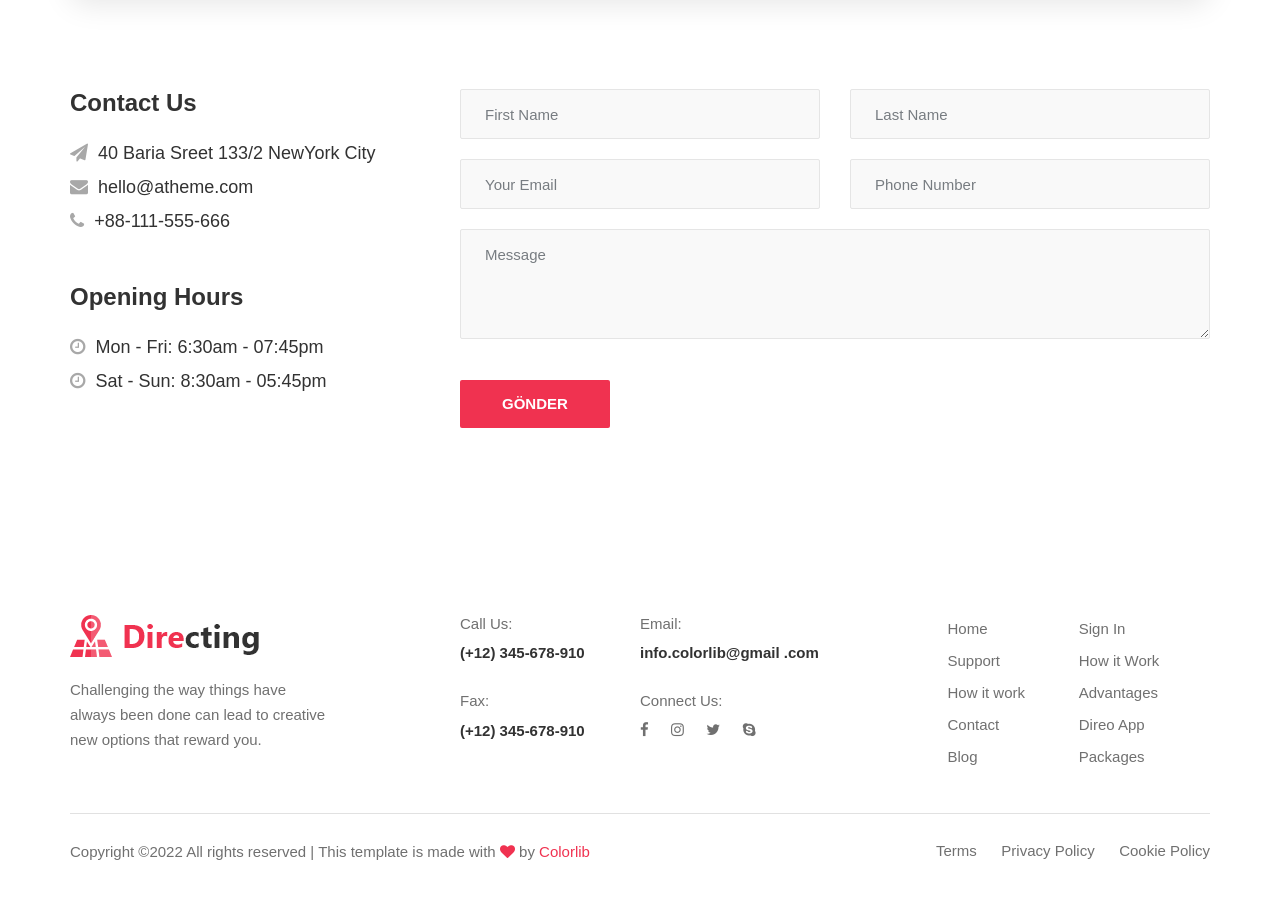
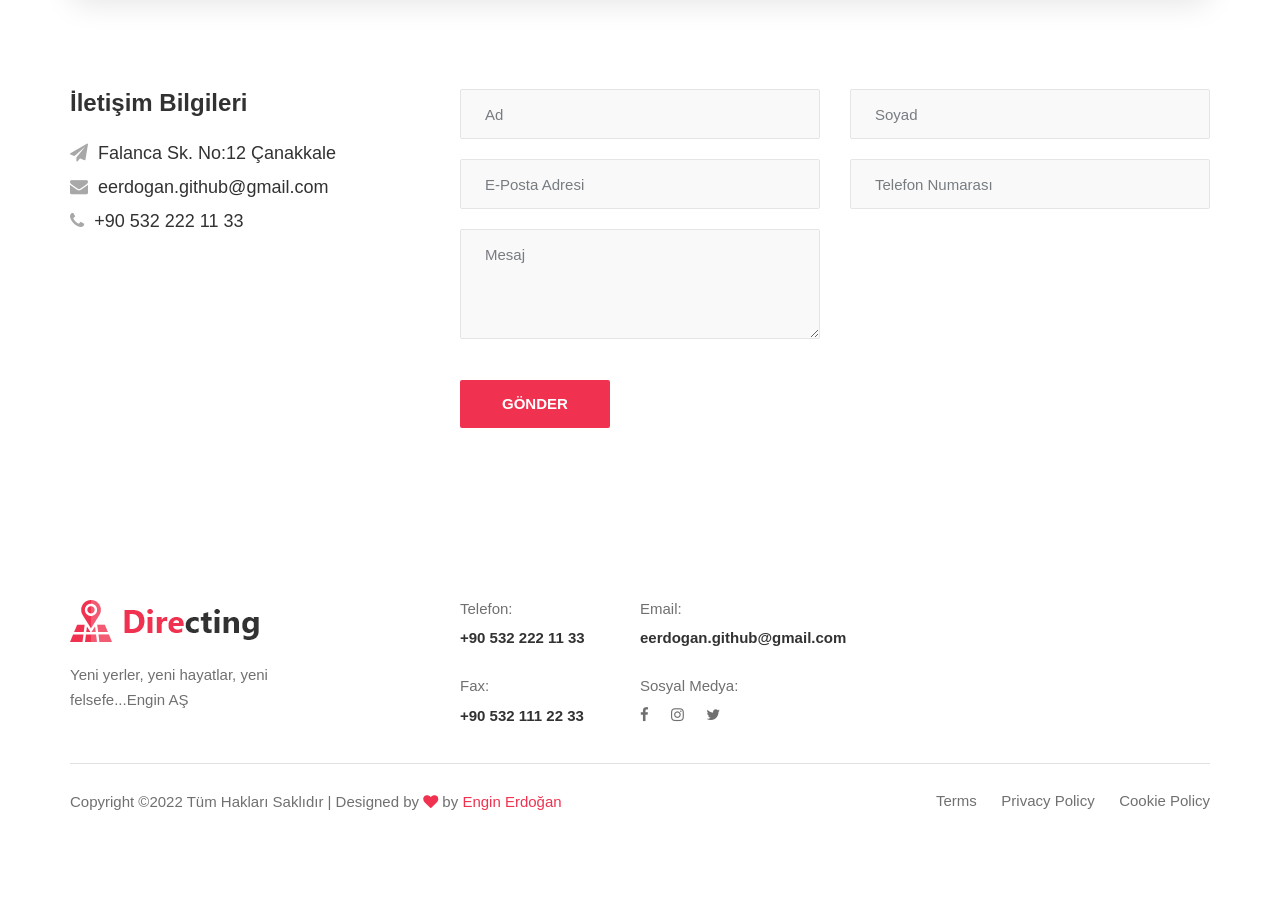
Before and after one commit to eerdogangit/Django-Turistik-Mekan, a Django app: page /iletisim/ in a window 1280 px wide. Shown: the part 1053-1952 px from the top of the page. After the commit the page ends 1863 px from the top, so only its background shows below. Run offline with Django 3.2, Linux system fonts and the light colour scheme; data comes from the database, SQL or seed files in the repository; both versions use the stored data as it was after the commit; some libraries are stand-ins or nearby versions.

Commit message:
13-contactform

```diff
--- a/home/models.py
+++ b/home/models.py
@@ -35,3 +35,33 @@ class Setting(models.Model):
 
     def __str__(self):
         return self.title
+class ContactFormMessage(models.Model):
+    STATUS = (
+        ('New', 'New'),
+        ('Read', 'Read'),
+        ('Closed', 'Closed'),
+    )
+    firstname = models.CharField(blank=True, max_length=255)
+    lastname = models.CharField(blank=True, max_length=255)
+    email = models.CharField(blank=True, max_length=255)
+    phone = models.CharField(blank=True, max_length=255)
+    message = models.CharField(blank=True, max_length=255)
+    status = models.CharField(max_length=10, choices=STATUS)
+    ip = models.CharField(blank=True, max_length=255)
+    note = models.CharField(blank=True, max_length=255)
+    create_at = models.DateTimeField(auto_now_add=True)
+    update_at = models.DateTimeField(auto_now=True)
+
+    def __str__(self):
+        return self.firstname
+class ContactFormu(ModelForm):
+    class Meta:
+        model = ContactFormMessage
+        fields = ['firstname', 'lastname', 'email', 'phone', 'message']
+        widgets = {
+            'firstname': TextInput(attrs={'placeholder':'Ad'}),
+            'lastname': TextInput(attrs={'placeholder': 'Soyad'}),
+            'email': TextInput(attrs={'placeholder': 'E-Posta Adresi'}),
+            'phone': TextInput(attrs={'placeholder': 'Telefon Numarası'}),
+            'message': Textarea(attrs={'placeholder': 'Mesaj'}),
+        }
--- a/home/templates/footer.html
+++ b/home/templates/footer.html
@@ -8,61 +8,42 @@
                         <div class="footer__about__logo">
                             <a href="./index.html"><img src="{% static 'img/footer-logo.png'%}" alt=""></a>
                         </div>
-                        <p>Challenging the way things have always been done can lead to creative new options that reward
-                            you.</p>
+                        <p>Yeni yerler, yeni hayatlar, yeni felsefe...{{setting.company}}</p>
                     </div>
                 </div>
                 <div class="col-lg-4 offset-lg-1 col-md-6">
                     <div class="footer__address">
                         <ul>
                             <li>
-                                <span>Call Us:</span>
-                                <p>(+12) 345-678-910</p>
+                                <span>Telefon:</span>
+                                <p>{{setting.phone}}</p>
                             </li>
                             <li>
                                 <span>Email:</span>
-                                <p>info.colorlib@gmail .com</p>
+                                <p>{{setting.email}}</p>
                             </li>
                             <li>
                                 <span>Fax:</span>
-                                <p>(+12) 345-678-910</p>
+                                <p>{{setting.fax}}</p>
                             </li>
                             <li>
-                                <span>Connect Us:</span>
+                                <span>Sosyal Medya:</span>
                                 <div class="footer__social">
-                                    <a href="#"><i class="fa fa-facebook"></i></a>
-                                    <a href="#"><i class="fa fa-instagram"></i></a>
-                                    <a href="#"><i class="fa fa-twitter"></i></a>
-                                    <a href="#"><i class="fa fa-skype"></i></a>
+                                    <a href="{{setting.facebook}}"><i class="fa fa-facebook"></i></a>
+                                    <a href="{{setting.instagram}}"><i class="fa fa-instagram"></i></a>
+                                    <a href="{{setting.twitter}}"><i class="fa fa-twitter"></i></a>
                                 </div>
                             </li>
                         </ul>
                     </div>
                 </div>
-                <div class="col-lg-3 offset-lg-1 col-md-6">
-                    <div class="footer__widget">
-                        <ul>
-                            <li><a href="#">Home</a></li>
-                            <li><a href="#">Support</a></li>
-                            <li><a href="#">How it work</a></li>
-                            <li><a href="#">Contact</a></li>
-                            <li><a href="#">Blog</a></li>
-                        </ul>
-                        <ul>
-                            <li><a href="#">Sign In</a></li>
-                            <li><a href="#">How it Work</a></li>
-                            <li><a href="#">Advantages</a></li>
-                            <li><a href="#">Direo App</a></li>
-                            <li><a href="#">Packages</a></li>
-                        </ul>
-                    </div>
-                </div>
+
             </div>
             <div class="row">
                 <div class="col-lg-12">
                     <div class="footer__copyright">
-                        <div class="footer__copyright__text"><p><!-- Link back to Colorlib can't be removed. Template is licensed under CC BY 3.0. -->
-  Copyright &copy;<script>document.write(new Date().getFullYear());</script> All rights reserved | This template is made with <i class="fa fa-heart" aria-hidden="true"></i> by <a href="https://colorlib.com" target="_blank">Colorlib</a>
+                        <div class="footer__copyright__text"><p>
+  Copyright &copy;<script>document.write(new Date().getFullYear());</script> Tüm Hakları Saklıdır | Designed by <i class="fa fa-heart" aria-hidden="true"></i> by <a href="#" target="_blank">Engin Erdoğan</a>
   <!-- Link back to Colorlib can't be removed. Template is licensed under CC BY 3.0. --></p>
                         </div>
                         <div class="footer__copyright__links">
--- a/home/templates/iletisim.html
+++ b/home/templates/iletisim.html
@@ -15,10 +15,10 @@
             <div class="row">
                 <div class="col-lg-12 text-center">
                     <div class="breadcrumb__text">
-                        <h2>Referanslar</h2>
+                        <h2>İletişim</h2>
                         <div class="breadcrumb__option">
                             <a href="/"><i class="fa fa-home"></i> Ana Sayfa</a>
-                            <span>Referanslar</span>
+                            <span>İletişim</span>
                         </div>
                     </div>
                 </div>
@@ -42,41 +42,35 @@
                 <div class="col-lg-4 col-md-4">
                     <div class="contact__widget">
                         <div class="contact__widget__address">
-                            <h4>Contact Us</h4>
+                            <h4>İletişim Bilgileri</h4>
                             <ul>
-                                <li><i class="fa fa-send"></i> 40 Baria Sreet 133/2 NewYork City</li>
-                                <li><i class="fa fa-envelope"></i> hello@atheme.com</li>
-                                <li><i class="fa fa-phone"></i> +88-111-555-666</li>
-                            </ul>
-                        </div>
-                        <div class="contact__widget__time">
-                            <h4>Opening Hours</h4>
-                            <ul>
-                                <li><i class="fa fa-clock-o"></i> Mon - Fri: 6:30am - 07:45pm</li>
-                                <li><i class="fa fa-clock-o"></i> Sat - Sun: 8:30am - 05:45pm</li>
+                                <li><i class="fa fa-send"></i> {{setting.address | safe}}</li>
+                                <li><i class="fa fa-envelope"></i> {{setting.email | safe}}</li>
+                                <li><i class="fa fa-phone"></i> {{setting.phone | safe}}</li>
                             </ul>
                         </div>
                     </div>
                 </div>
                 <div class="col-lg-8 col-md-8">
-                    <form action="#" class="contact__form">
+                    <form action="" method="post" class="contact__form">
+                        {% csrf_token %}
                         <div class="row">
-                            <div class="col-lg-6 col-md-6">
-                                <input type="text" placeholder="First Name">
-                            </div>
-                            <div class="col-lg-6 col-md-6">
-                                <input type="text" placeholder="Last Name">
-                            </div>
-                            <div class="col-lg-6 col-md-6">
-                                <input type="text" placeholder="Your Email">
-                            </div>
-                            <div class="col-lg-6 col-md-6">
-                                <input type="text" placeholder="Phone Number">
-                            </div>
+                            {% for field in form %}
+                                <div class="col-lg-6 col-md-6">
+                                    {{field}}
+                                </div>
+                            {% endfor %}
                         </div>
-                        <textarea placeholder="Message"></textarea>
+
                         <button type="submit" class="site-btn">GÖNDER</button>
                     </form>
+                    <div class="text-center">
+                        {% if messages %}
+                            {% for message in messages %}
+                                {{message}}
+                            {% endfor %}
+                        {% endif %}
+                    </div>
                 </div>
             </div>
         </div>
--- a/home/views.py
+++ b/home/views.py
@@ -7,7 +7,7 @@ from django.http import HttpResponse, HttpResponseRedirect
 # Create your views here.
 #from home.forms import SearchForm, SignUpForm
 #from home.models import Setting, ContactFormMessage, Profile, Faq
-from home.models import Setting
+from home.models import Setting, ContactFormu, ContactFormMessage
 from place.models import Place, Category, Images
 
 def index(request):
@@ -40,9 +40,25 @@ def referanslar(request):
                'page':'referanslar'}
     return render(request, 'referanslar.html', context)
 def iletisim(request):
+    if request.method == 'POST': #form post olduysa
+        form = ContactFormu(request.POST)
+        if form.is_valid():
+            data = ContactFormMessage() #model ile bağlantı kur
+            data.firstname = form.cleaned_data['firstname'] #formdan bilgiyi al
+            data.lastname = form.cleaned_data['lastname']
+            data.email = form.cleaned_data['email']
+            data.phone = form.cleaned_data['phone']
+            data.message = form.cleaned_data['message']
+            data.ip = request.META.get('REMOTE_ADDR')
+            data.save() #kaydet
+            messages.success(request, "Mesajınız başarıyla gönderilmiştir. Teşekkür ederiz")
+            return HttpResponseRedirect ('/iletisim')
+
     setting = Setting.objects.get(pk=1)
+    form = ContactFormu()
     category = Category.objects.all()
     context = {'setting': setting,
+               'form':form,
                'category': category,
                'page':'iletisim'}
     return render(request, 'iletisim.html', context)
```
Also changed, not shown: TEMPS/directing-master/index.html (+1 -14 lines), home/admin.py (+6 -2 lines), db.sqlite3, home/migrations/0002_auto_20220522_2254.py (added), home/migrations/0003_delete_contactformmessage.py (added), home/migrations/0004_contactformmessage.py (added), place/migrations/0004_alter_place_detail.py (added).
